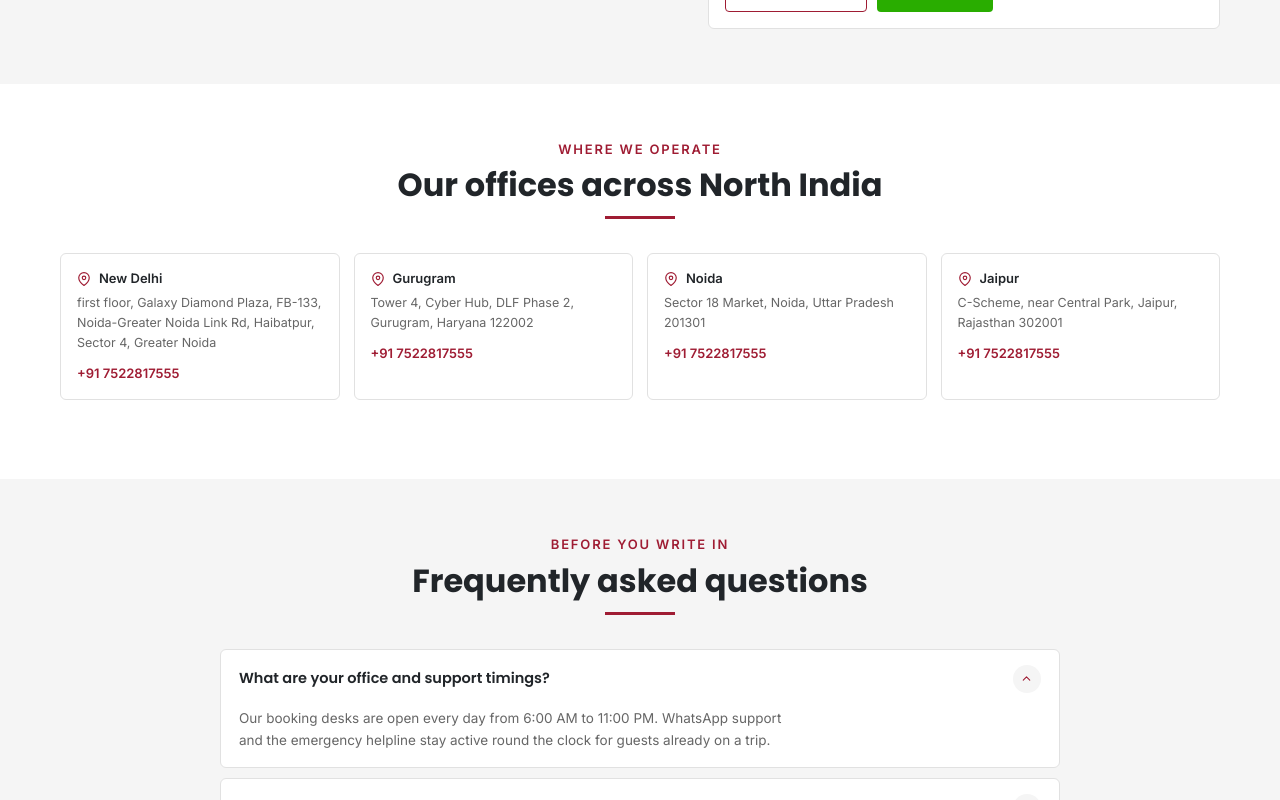
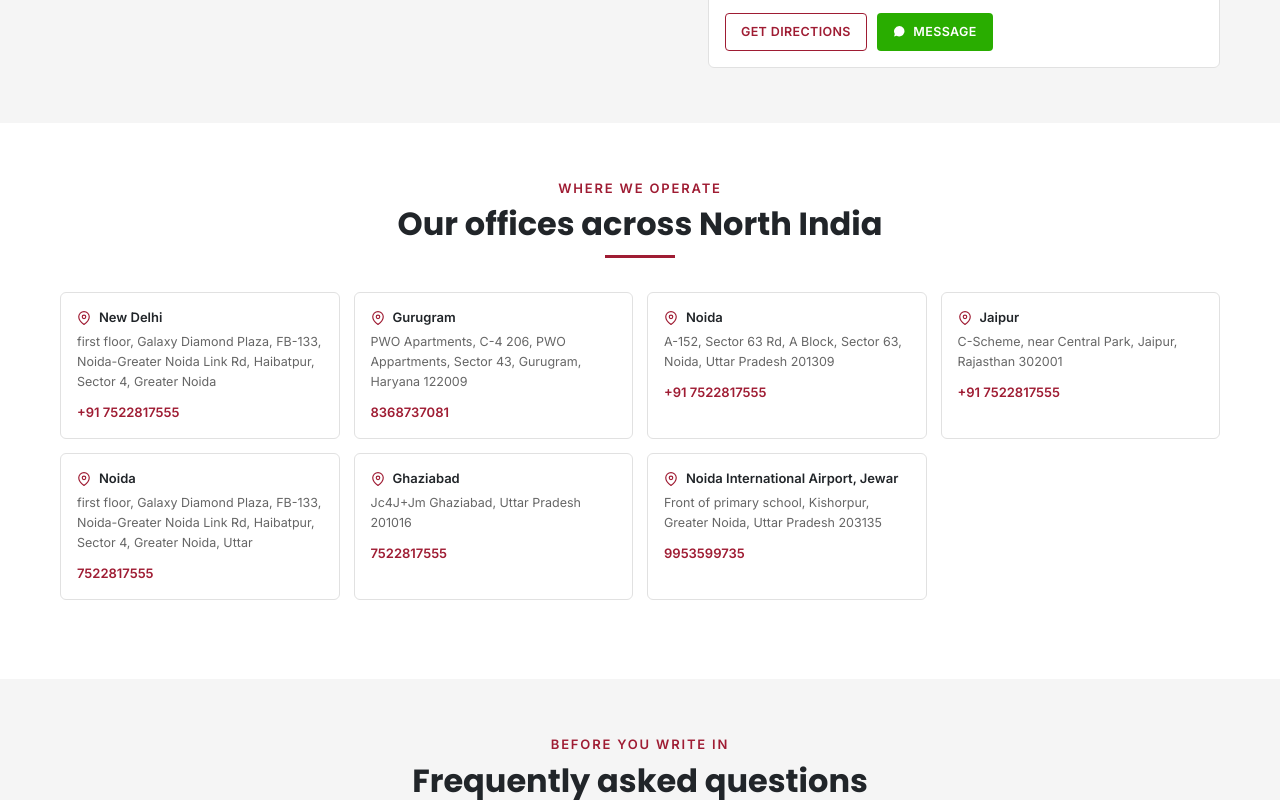
Before and after one commit to grabyourcab-lgtm/grabuourcabv2, a Next.js app: page /contact in a window 1280 px wide. Shown: the part 1424-2224 px from the top of the page. Built offline with nearby package versions, Linux system fonts and the light colour scheme.

Commit message:
updation

```diff
--- a/app/contact/page.tsx
+++ b/app/contact/page.tsx
@@ -58,9 +58,9 @@ const CITY_OFFICES = [
     id: 'gurugram',
     city: 'Gurugram',
     tag: 'Branch',
-    address: 'Tower 4, Cyber Hub, DLF Phase 2, Gurugram, Haryana 122002',
+    address: 'PWO Apartments, C-4 206, PWO Appartments, Sector 43, Gurugram, Haryana 122009',
     hours: 'Open daily · 6:00 AM – 11:00 PM',
-    phone: PHONE_DISPLAY,
+    phone: 8368737081,
     lat: 28.4949,
     lng: 77.0891,
   },
@@ -68,7 +68,7 @@ const CITY_OFFICES = [
     id: 'noida',
     city: 'Noida',
     tag: 'Branch',
-    address: 'Sector 18 Market, Noida, Uttar Pradesh 201301',
+    address: 'A-152, Sector 63 Rd, A Block, Sector 63, Noida, Uttar Pradesh 201309',
     hours: 'Open daily · 6:00 AM – 11:00 PM',
     phone: PHONE_DISPLAY,
     lat: 28.5708,
@@ -84,6 +84,38 @@ const CITY_OFFICES = [
     lat: 26.9124,
     lng: 75.7873,
   },
+  {
+    id: 'Noida Extension',
+    city: 'Noida',
+    tag: 'Branch',
+    address: 'first floor, Galaxy Diamond Plaza, FB-133, Noida-Greater Noida Link Rd, Haibatpur, Sector 4, Greater Noida, Uttar',
+    hours: 'Open daily · 7:00 AM – 10:00 PM',
+    phone:  7522817555,
+    lat: 26.9124,
+    lng: 75.7873,
+  },
+  {
+    id: 'Ghaziabad',
+    city: 'Ghaziabad',
+    tag: 'Branch',
+    address: 'Jc4J+Jm Ghaziabad, Uttar Pradesh 201016',
+    hours: 'Open daily · 7:00 AM – 10:00 PM',
+    phone: 7522817555,
+    lat: 26.9124,
+    lng: 75.7873,
+  },
+  {
+    id: 'noida-int',
+    city: 'Noida International Airport, Jewar',
+    tag: 'Branch',
+    address: 'Front of primary school, Kishorpur, Greater Noida, Uttar Pradesh 203135',
+    hours: 'Open daily · 7:00 AM – 10:00 PM',
+    phone:  9953599735,
+    lat: 26.9124,
+    lng: 75.7873,
+  },
+
+
 ]
 
 const FAQS = [
```
